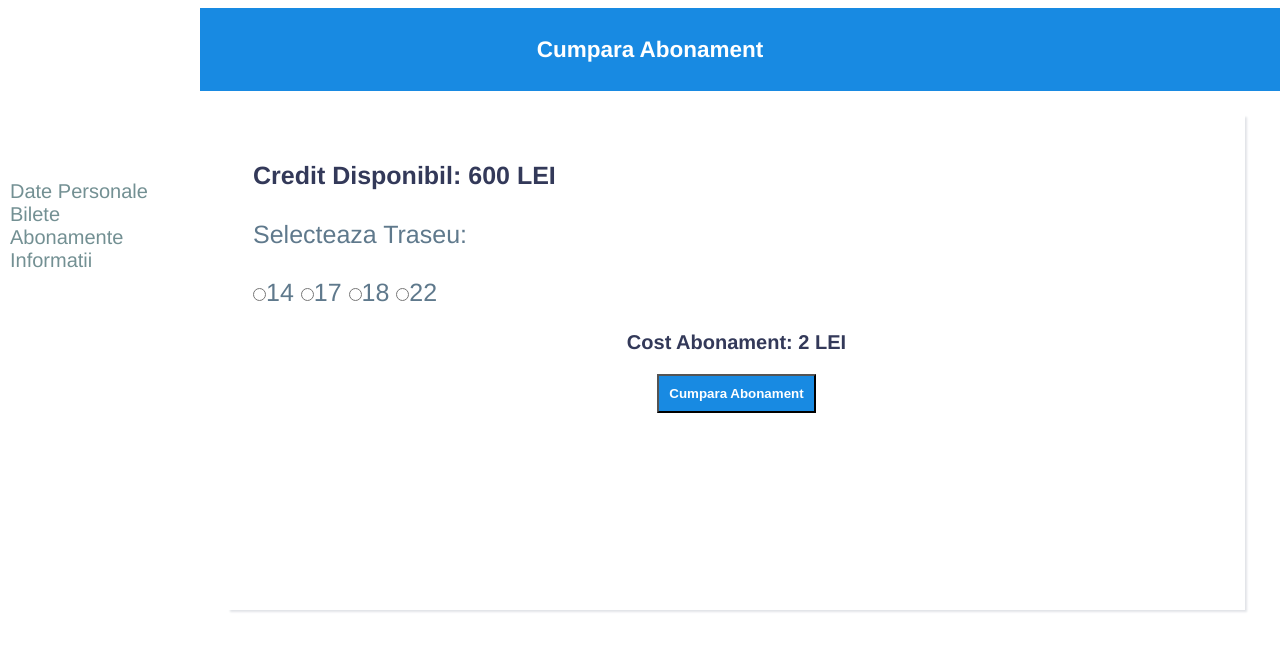
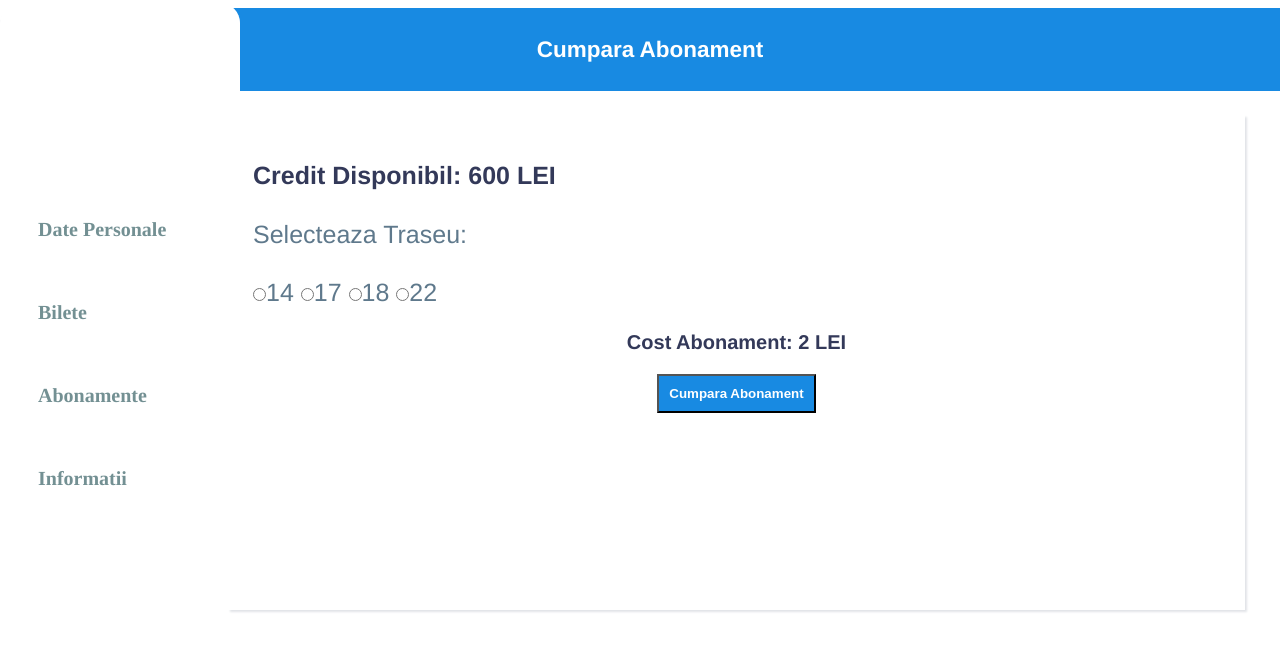
Before and after one commit to edmondpr/Transport, a Vue app in the folder frontend/: page /#/abonamente in a window 1280 px wide. Shown: the top 650 px of the page. Built offline with nearby package versions, Linux system fonts and the light colour scheme.

Commit message:
Modificari clase date personale

```diff
--- a/frontend/src/components/DatePersonale.vue
+++ b/frontend/src/components/DatePersonale.vue
@@ -1,5 +1,5 @@
 <template>
-  <div class="bilete-autobuz">
+  	<div class="date-personale">
 		<div class="header">
 			<h1>Informatii Personale</h1>
 		</div>
@@ -137,6 +137,7 @@
 		<div class="footer">
 			<p>Calatorind Cu Tehnologia</p>
 		</div>
+	</div>
 </template>
 <script>
 import axios from 'axios'
@@ -174,34 +175,6 @@ export default {
 }
 </script>
 <style>
-  body {
-  font-family: Arial;
-  }
-
-  .left {
-  float: left;
-  }
-
-  .right {
-  float: right;
-  }
-
-  div.clear {
-  clear: both;
-  }
-
-  div.normal-spacing {
-  height: 20px;
-  }
-
-  div.large-spacing {
-  height: 30px;
-  }
-
-  body, html {
-	background-color: #EDF0F5;
- 	margin-top: 5px;
-}
 div.header h1 {
 	font-family: Times, serif;
 	background-color: #188AE2;
@@ -274,12 +247,11 @@ div.footer {
 
 
 @media only screen and (max-width: 600px) {
-	div.bilete-autobuz  {
+	div.date-personale {
 		margin-top: 10px;
 		font-size: 30px;
 	}
 
-@media only screen and (max-width: 600px) {
 	div.footer  {
 		height: 40px;
 		margin-top: 5px;
--- a/frontend/src/router/index.js
+++ b/frontend/src/router/index.js
@@ -5,6 +5,7 @@ import Register from '@/components/Register'
 import Login from '@/components/Login'
 import Bilete from '@/components/Bilete'
 import Abonamente from '@/components/Abonamente'
+import DatePersonale from '@/components/DatePersonale'
 
 Vue.use(Router)
 
@@ -34,6 +35,11 @@ export default new Router({
       path: '/abonamente',
       name: 'Abonamente',
       component: Abonamente
+    },
+    {
+      path: '/date-personale',
+      name: 'DatePersonale',
+      component: DatePersonale
     }
   ]
 })
```
Lines whose indentation alone changed are shown as unchanged.
